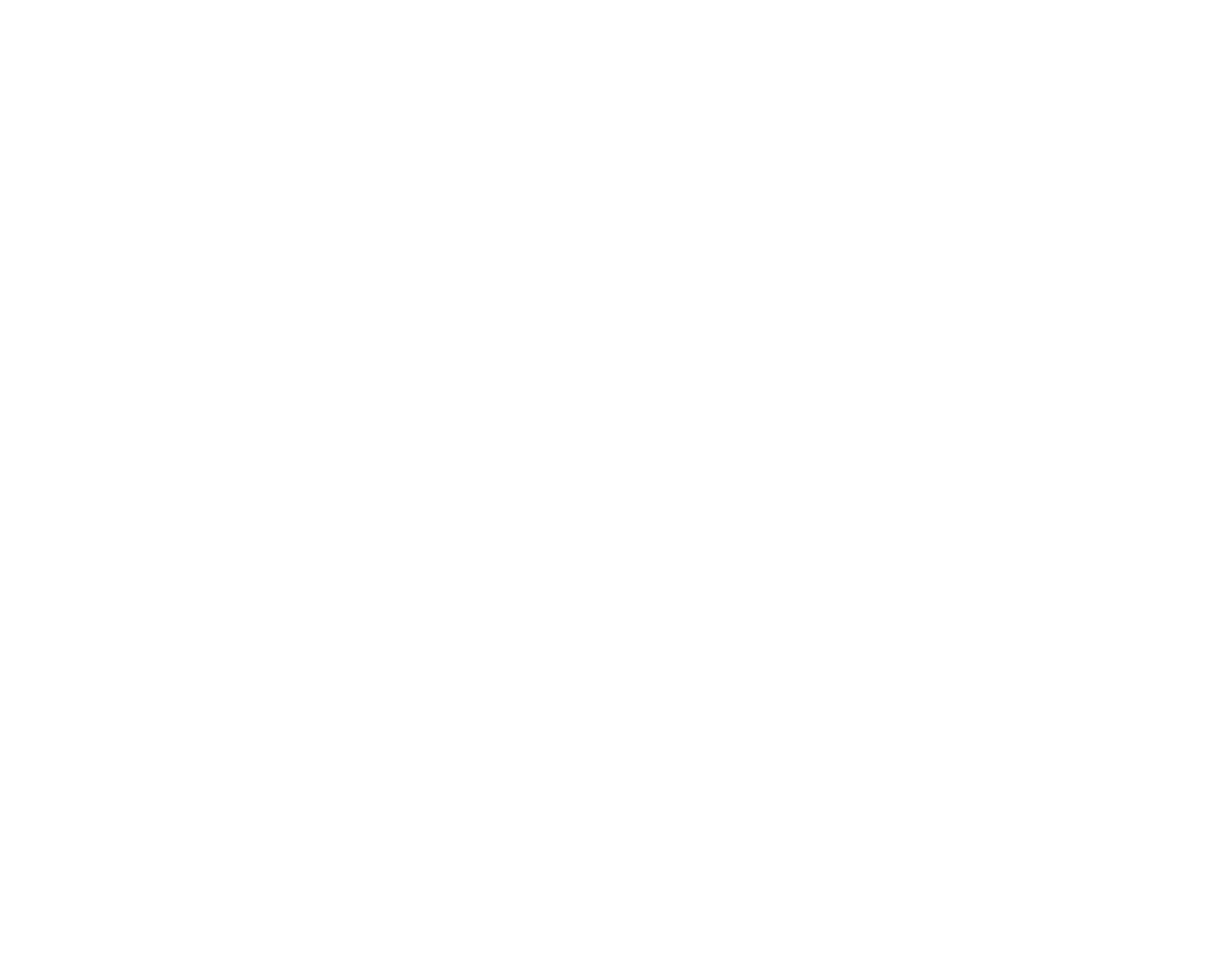
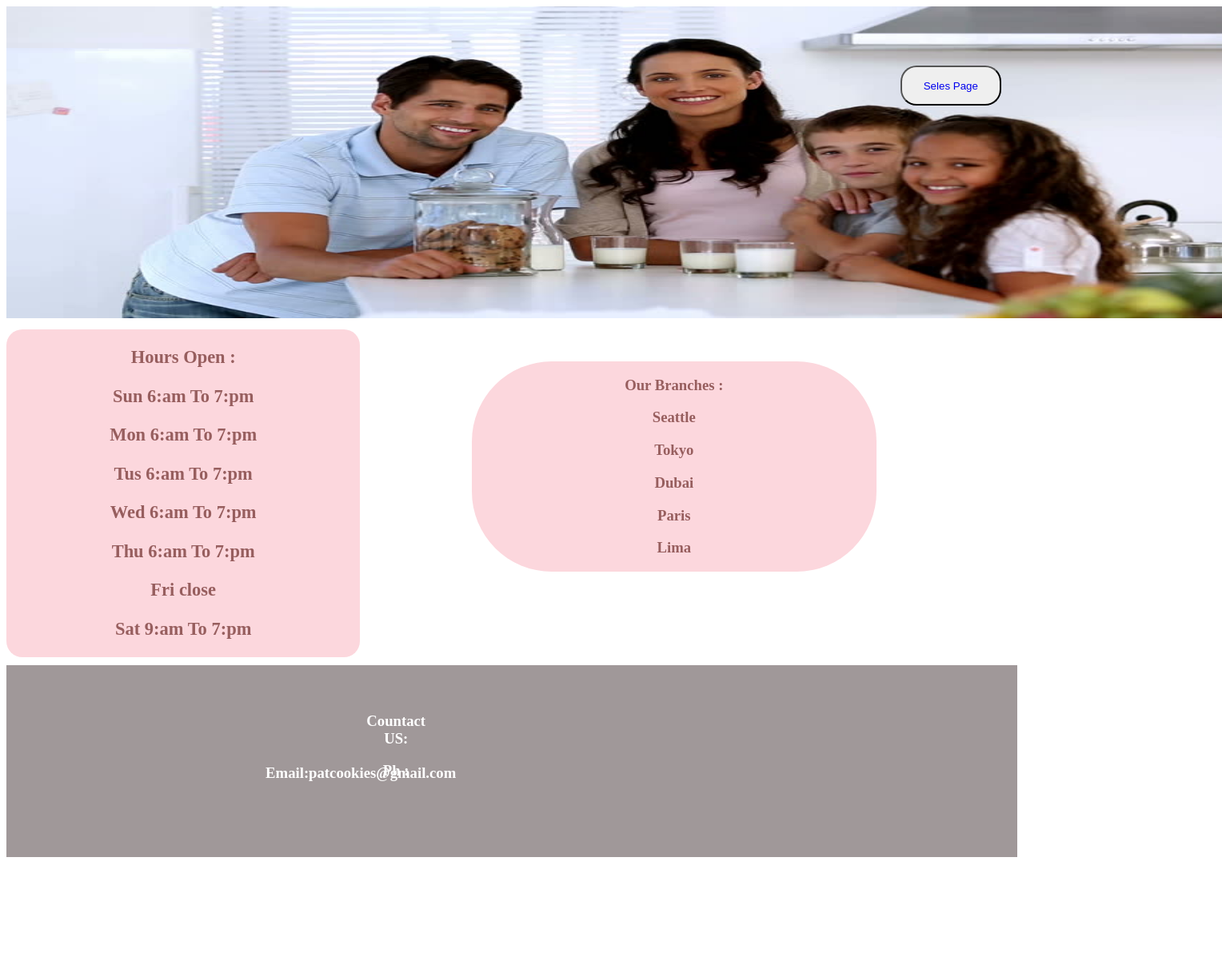
Before and after one commit to nemaaalqetami/cookies-stand, a plain HTML site: page index.html in a window 1280 px wide. Shown: the whole page at 80% size, 1528 px wide, since content can reach past the window. Before the commit the page ends 800 px from the top, so only its background shows below. Drawn offline with Linux system fonts and the light colour scheme.

Commit message:
About Finle Desgin

```diff
--- a/css/style.css
+++ b/css/style.css
@@ -1,3 +1,51 @@
+
+
+
+header img{
+    height: 390px;
+    width: 1520px;
+
+}
+
+ header  button{
+    float: right;
+    position: relative;
+   bottom: 320px;
+   right: 20px;
+   border-radius: 20px;
+   width: 10%;
+   height: 50px;
+    }
+
+     a  {
+
+        text-decoration:  none;
+    }
+    a :hover {
+
+       background-color: pink;
+    }
+    main div{
+        background-color: rgb(252, 215, 221);
+        color: rgb(151, 94, 94);
+
+        text-align: center;
+        font-size: larger;
+        float: left;
+        width: 35%;
+        border-radius: 20px;
+        margin-top: 10px;
+    }
+    aside div{
+        float: right;
+        border-radius: 100px;
+        background-color: rgb(252, 215, 221);
+        width: 40%;
+        text-align: center;
+        color:rgb(151, 94, 94);
+       margin: 50px;
+    }
+
 .table{
  border-collapse: collapse;
  border: 1px solid rgb(151, 94, 94);
@@ -24,3 +72,23 @@ input{
     color: rgba(189, 11, 144, 0.603);
 
 }
+
+
+footer {
+
+    background-color :rgb(160, 152, 153);
+    color:white;
+
+    position: relative;
+    top: 430px;
+
+    text-align: center;
+    padding-top: 40px;
+    height: 200px;
+}
+footer :nth-child(3){
+    position: relative;
+    bottom: 280px;
+    text-align: center;
+    right: 410px;
+}
--- a/index.html
+++ b/index.html
@@ -6,9 +6,64 @@
     <meta http-equiv="X-UA-Compatible" content="IE=edge">
     <meta name="viewport" content="width=device-width, initial-scale=1.0">
     <title>Document</title>
+    <link rel="stylesheet" href="./css/style.css">
 </head>
 <body>
-    <h1></h1>
+    <header>
+        <img src="./img/family.jpg" alt="">
 
+    <button>
+ <a href="./sales.html">Seles Page</a>
+
+    </button>
+
+
+    </header>
+
+ <main>
+ <div>
+    <h3>Hours Open :</h1>
+     <h3>Sun 6:am To 7:pm</h3>
+     <h3>Mon 6:am To 7:pm</h3>
+     <h3>Tus 6:am To 7:pm</h3>
+     <h3>Wed 6:am To 7:pm</h3>
+     <h3>Thu 6:am To 7:pm</h3>
+     <h3>Fri close</h3>
+     <h3>Sat 9:am To 7:pm</h3>
+
+
+        </div>
+     </main>
+
+
+<aside>
+<div>
+        <h3>Our Branches :</h1>
+        <h3>Seattle</h3>
+        <h3>Tokyo</h3>
+        <h3>Dubai</h3>
+        <h3>Paris</h3>
+        <h3>Lima</h3>
+
+
+   </div>
+
+</aside>
+
+
+
+
+
+
+  <footer>
+
+        <h3>Countact US:</h1>
+
+<h3>Ph : 07900000000</h1>
+  <h3>Email:patcookies@gmail.com</h1>
+
+
+
+  </footer>
 </body>
 </html>
```
Also changed, not shown: sales.html (+11 -0 lines), img/cookies.jpg (added), img/family.jpg (added).
